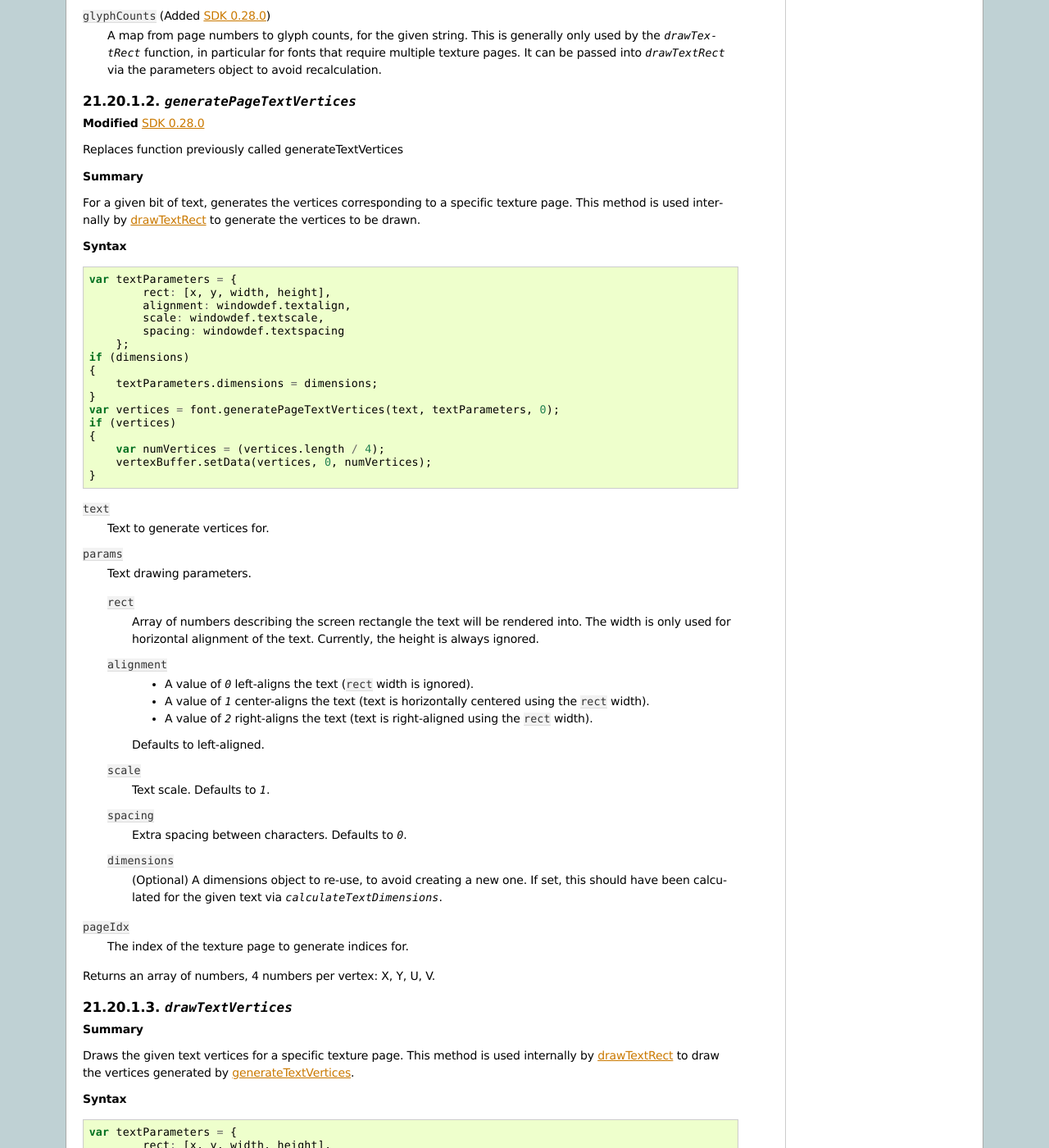
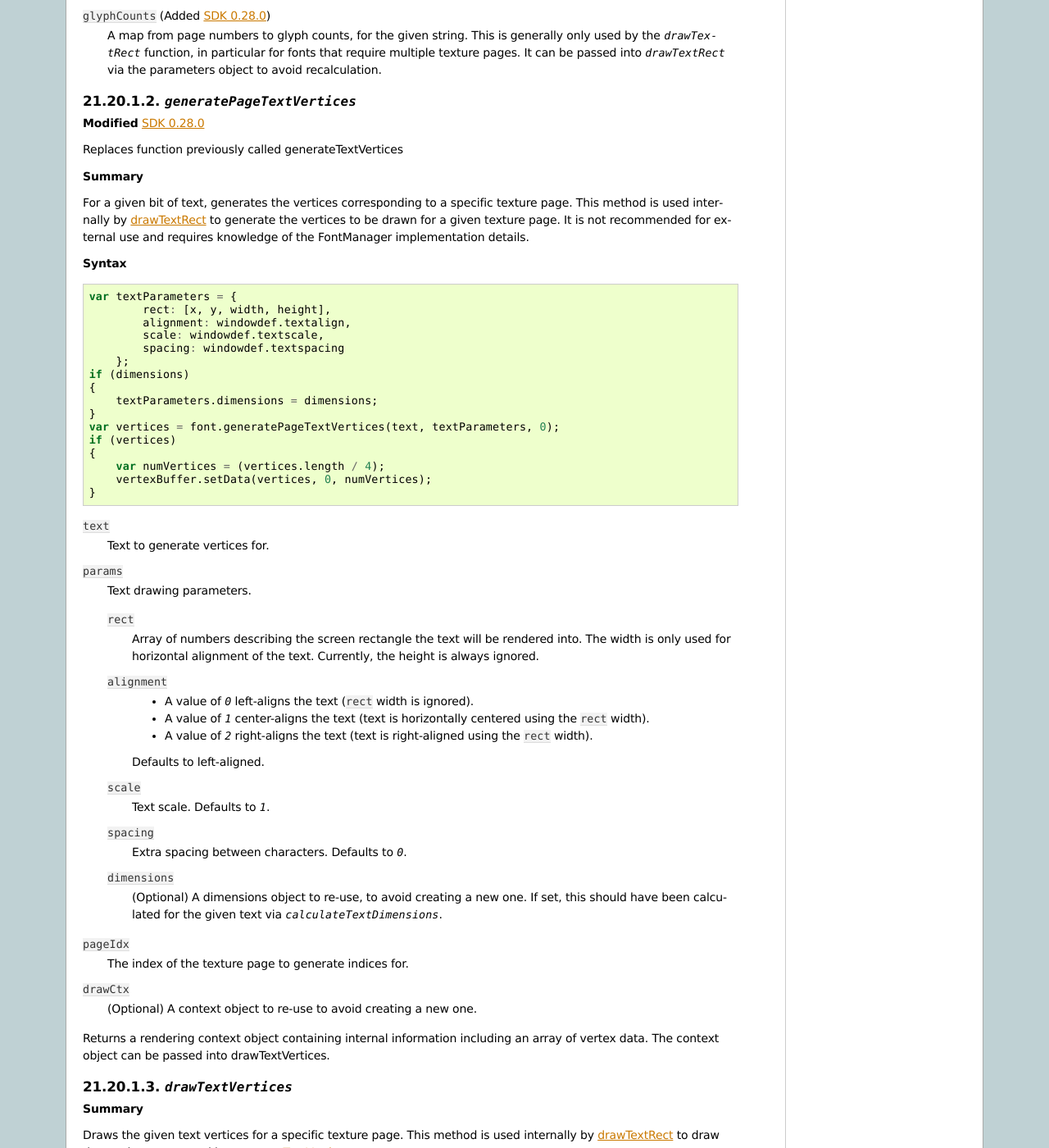
Before and after one commit to turbulenz/turbulenz_engine, a Sphinx documentation site: the page built from docs/source/jslibrary_api/fontmanager_api.rst, in a window 1280 px wide and 1400 px high, scrolled down 5328 px. Shown: the whole window at 82% size. Built offline with Sphinx 7.4.7, drawn with Linux system fonts in a browser that asks for light colours.

Commit message:
docs: Updated documentation for generatePageTextVertices

```diff
--- a/docs/source/jslibrary_api/fontmanager_api.rst
+++ b/docs/source/jslibrary_api/fontmanager_api.rst
@@ -424,7 +424,8 @@ Replaces function previously called generateTextVertices
 For a given bit of text, generates the vertices corresponding to a
 specific texture page.  This method is used internally by
 :ref:`drawTextRect <font_drawtextrect>` to generate the vertices to be
-drawn.
+drawn for a given texture page.  It is not recommended for external
+use and requires knowledge of the FontManager implementation details.
 
 **Syntax** ::
 
@@ -477,8 +478,12 @@ drawn.
 ``pageIdx``
     The index of the texture page to generate indices for.
 
-Returns an array of numbers, 4 numbers per vertex: X, Y, U, V.
+``drawCtx``
+    (Optional) A context object to re-use to avoid creating a new one.
 
+Returns a rendering context object containing internal information
+including an array of vertex data.  The context object can be passed
+into drawTextVertices.
 
 .. _font_drawtextvertices:
 
```
